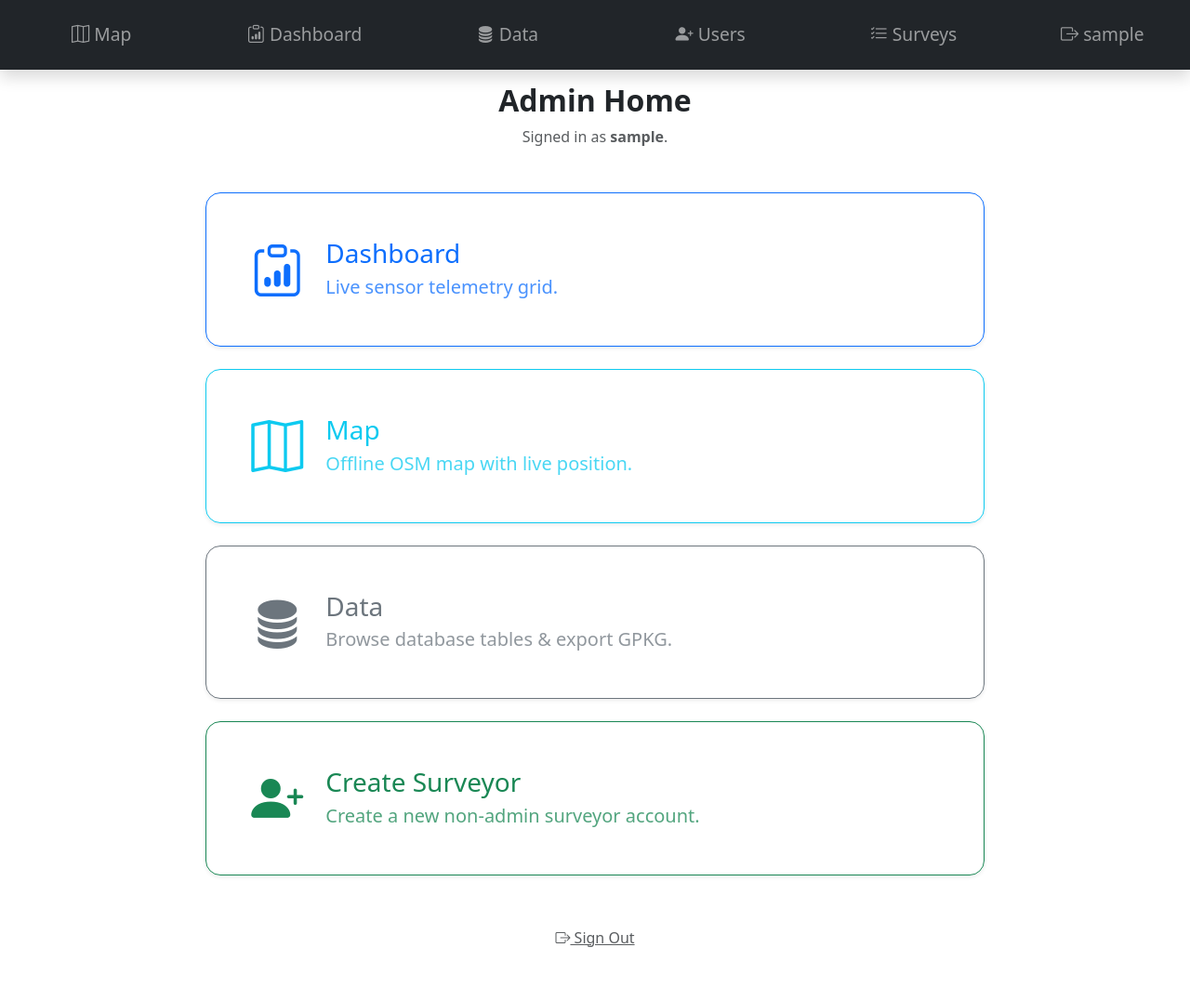
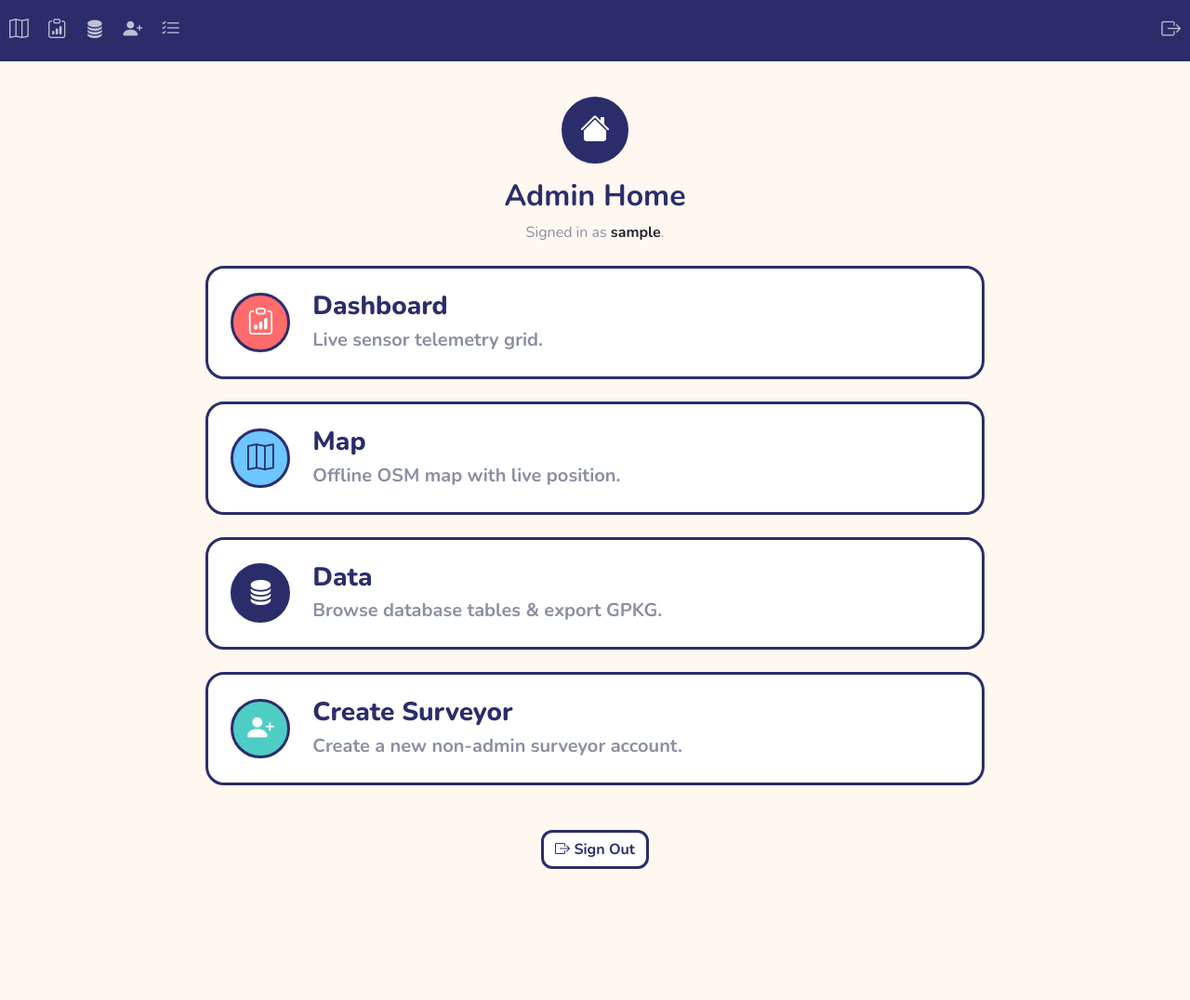
Before and after one commit to severinbro/pace-routing, a Django app: page /admin-home/ in a window 1280 px wide. Shown: the whole page at 93% size. After the commit the page ends 935 px from the top, so only its background shows below. Run offline with Django 5.2, Linux system fonts and the light colour scheme; the visitor is signed in with stand-in values (Sample User, id 1); some libraries are stand-ins or nearby versions.

Commit message:
ui design updated

```diff
--- /dev/null
+++ b/static/css/pace.css
@@ -0,0 +1,252 @@
+/* ============================================================
+   PACE — 2D Flat Playful Design System
+   ============================================================
+   Bright, rounded, no shadows (flat), bold colors, chunky
+   borders, playful hover states. Built on top of Bootstrap 5.
+   ============================================================ */
+
+:root {
+    /* Brand palette — vibrant, flat */
+    --pace-bg:        #FFF8F0;   /* warm off-white canvas */
+    --pace-navy:      #2B2D6B;   /* deep navy for text / nav */
+    --pace-coral:     #FF6B6B;   /* primary accent (coral) */
+    --pace-mint:      #4ECDC4;   /* secondary accent (mint) */
+    --pace-sun:       #FFD93D;   /* tertiary accent (sun yellow) */
+    --pace-sky:       #6EC6FF;   /* info accent (sky blue) */
+    --pace-lavender:  #B19CD9;   /* soft purple */
+    --pace-ink:       #2B2D6B;   /* primary text */
+    --pace-muted:     #8B8FA3;   /* muted text */
+    --pace-card:      #FFFFFF;   /* card surface */
+    --pace-border:    #2B2D6B;   /* chunky border color */
+    --pace-radius:    20px;
+    --pace-radius-sm: 12px;
+    --pace-radius-lg: 28px;
+}
+
+/* ---- Base ---- */
+body {
+    background-color: var(--pace-bg);
+    color: var(--pace-ink);
+    font-family: 'Nunito', 'Segoe UI', system-ui, -apple-system, sans-serif;
+    padding-top: 80px;
+}
+
+h1, h2, h3, h4, h5, h6 {
+    font-weight: 800;
+    color: var(--pace-ink);
+}
+
+.text-muted { color: var(--pace-muted) !important; }
+
+/* ---- Flat Card (no shadow, chunky border, rounded) ---- */
+.pace-card {
+    background: var(--pace-card);
+    border: 3px solid var(--pace-border);
+    border-radius: var(--pace-radius);
+    box-shadow: none;
+    transition: transform 0.15s ease;
+}
+.pace-card-hover:hover {
+    transform: translateY(-3px);
+}
+
+/* ---- Flat Buttons ---- */
+.btn { font-weight: 700; border-radius: var(--pace-radius-sm); }
+.btn-lg { border-radius: var(--pace-radius); }
+
+.btn-pace-primary {
+    background: var(--pace-coral);
+    border: 3px solid var(--pace-border);
+    color: #fff;
+}
+.btn-pace-primary:hover {
+    background: #ff5252;
+    color: #fff;
+    transform: translateY(-2px);
+}
+
+.btn-pace-mint {
+    background: var(--pace-mint);
+    border: 3px solid var(--pace-border);
+    color: #fff;
+}
+.btn-pace-mint:hover {
+    background: #3bb5ac;
+    color: #fff;
+    transform: translateY(-2px);
+}
+
+.btn-pace-sun {
+    background: var(--pace-sun);
+    border: 3px solid var(--pace-border);
+    color: var(--pace-ink);
+}
+.btn-pace-sun:hover {
+    background: #f0c800;
+    color: var(--pace-ink);
+    transform: translateY(-2px);
+}
+
+.btn-pace-sky {
+    background: var(--pace-sky);
+    border: 3px solid var(--pace-border);
+    color: var(--pace-ink);
+}
+.btn-pace-sky:hover {
+    background: #4ab3f0;
+    color: #fff;
+    transform: translateY(-2px);
+}
+
+.btn-pace-outline {
+    background: var(--pace-card);
+    border: 3px solid var(--pace-border);
+    color: var(--pace-ink);
+}
+.btn-pace-outline:hover {
+    background: var(--pace-navy);
+    color: #fff;
+    transform: translateY(-2px);
+}
+
+/* ---- Navbar (flat, bold) ---- */
+.pace-navbar {
+    background: var(--pace-navy) !important;
+    border-bottom: 3px solid var(--pace-border);
+    box-shadow: none !important;
+}
+.pace-navbar .nav-link {
+    color: rgba(255,255,255,0.7) !important;
+    font-weight: 700;
+    border-radius: var(--pace-radius-sm);
+    margin: 0 2px;
+    transition: background 0.15s, color 0.15s;
+}
+.pace-navbar .nav-link:hover {
+    color: #fff !important;
+    background: rgba(255,255,255,0.12);
+}
+.pace-navbar .nav-link.active {
+    color: var(--pace-navy) !important;
+    background: var(--pace-sun);
+}
+.pace-navbar .nav-link i { font-size: 1.3rem; }
+
+/* ---- Badges / Pills ---- */
+.pace-badge {
+    border: 2px solid var(--pace-border);
+    border-radius: 50px;
+    font-weight: 700;
+    padding: 6px 16px;
+}
+
+/* ---- Form Controls ---- */
+.form-control, .form-select {
+    border: 2px solid var(--pace-border);
+    border-radius: var(--pace-radius-sm);
+    font-weight: 600;
+}
+.form-control:focus, .form-select:focus {
+    border-color: var(--pace-coral);
+    box-shadow: none;
+}
+.form-label { font-weight: 700; color: var(--pace-ink); }
+
+/* ---- Range Slider (playful) ---- */
+.form-range {
+    height: 1.5rem;
+}
+.form-range::-webkit-slider-runnable-track {
+    height: 12px;
+    border-radius: 50px;
+    background: var(--pace-bg);
+    border: 2px solid var(--pace-border);
+}
+.form-range::-webkit-slider-thumb {
+    background: var(--pace-mint);
+    height: 1.8rem;
+    width: 1.8rem;
+    border: 3px solid var(--pace-border);
+    border-radius: 50%;
+    margin-top: -9px;
+}
+.form-range::-moz-range-track {
+    height: 12px;
+    border-radius: 50px;
+    background: var(--pace-bg);
+    border: 2px solid var(--pace-border);
+}
+.form-range::-moz-range-thumb {
+    background: var(--pace-mint);
+    height: 1.8rem;
+    width: 1.8rem;
+    border: 3px solid var(--pace-border);
+    border-radius: 50%;
+}
+
+/* ---- Radio Buttons (Likert) ---- */
+.btn-check:checked + .btn {
+    background: var(--pace-coral) !important;
+    color: #fff !important;
+    border-color: var(--pace-border) !important;
+}
+
+/* ---- Big Number Display ---- */
+.pace-big-num {
+    font-size: 3.5rem;
+    font-weight: 900;
+    color: var(--pace-ink);
+    line-height: 1;
+}
+
+/* ---- Icon Tile (playful colored circle behind icon) ---- */
+.pace-icon-tile {
+    width: 64px;
+    height: 64px;
+    border-radius: 50%;
+    border: 3px solid var(--pace-border);
+    display: flex;
+    align-items: center;
+    justify-content: center;
+    font-size: 1.8rem;
+    flex-shrink: 0;
+}
+.pace-icon-tile-coral   { background: var(--pace-coral);    color: #fff; }
+.pace-icon-tile-mint    { background: var(--pace-mint);     color: #fff; }
+.pace-icon-tile-sun     { background: var(--pace-sun);      color: var(--pace-ink); }
+.pace-icon-tile-sky     { background: var(--pace-sky);      color: var(--pace-ink); }
+.pace-icon-tile-lavender{ background: var(--pace-lavender); color: #fff; }
+.pace-icon-tile-navy    { background: var(--pace-navy);     color: #fff; }
+
+/* ---- Data Row (label / value pairs) ---- */
+.pace-data-row {
+    display: flex;
+    justify-content: space-between;
+    align-items: center;
+    padding: 8px 0;
+    border-bottom: 2px dashed #E0E0E8;
+}
+.pace-data-row:last-child { border-bottom: none; }
+.pace-data-row .label { color: var(--pace-muted); font-weight: 600; }
+.pace-data-row .value { font-weight: 800; font-size: 1.15rem; }
+
+/* ---- Section Title ---- */
+.pace-section-title {
+    display: flex;
+    align-items: center;
+    gap: 10px;
+    font-weight: 800;
+    font-size: 1.15rem;
+    margin-bottom: 12px;
+}
+
+/* ---- Alert (flat) ---- */
+.alert {
+    border: 2px solid var(--pace-border);
+    border-radius: var(--pace-radius-sm);
+    box-shadow: none;
+}
+
+/* ---- Utility ---- */
+.pace-rounded { border-radius: var(--pace-radius) !important; }
+.pace-rounded-lg { border-radius: var(--pace-radius-lg) !important; }
--- a/templates/base.html
+++ b/templates/base.html
@@ -7,51 +7,46 @@
     <link rel="stylesheet" href="{% static 'css/bootstrap.min.css' %}">
     <link rel="stylesheet" href="{% static 'css/leaflet.css' %}">
     <link rel="stylesheet" href="{% static 'css/bootstrap-icons.min.css' %}">
+    <link rel="stylesheet" href="{% static 'css/pace.css' %}">
+    <link href="https://fonts.googleapis.com/css2?family=Nunito:wght@400;600;700;800;900&display=swap" rel="stylesheet">
 
     <script src="{% static 'js/leaflet.js' %}"></script>
     <script src="{% static 'js/bootstrap.bundle.min.js' %}"></script>
     <script src="{% static 'js/chart.umd.js' %}"></script>
-
-    <style>
-        /* Custom Tablet-Friendly Styling */
-        body { padding-top: 65px; }
-        .nav-item { flex: 1; text-align: center; }
-        .nav-link { font-size: 1.2rem; padding: 15px !important; }
-    </style>
 </head>
 <body>
-    <nav class="navbar navbar-expand navbar-dark bg-dark fixed-top shadow">
-        <div class="navbar-nav w-100">
+    <nav class="navbar navbar-expand fixed-top pace-navbar">
+        <div class="navbar-nav w-100 d-flex flex-row">
 
             {% if request.user.is_authenticated and request.user.is_staff %}
                 <a class="nav-item nav-link {% if request.resolver_match.url_name == 'map_tab' %}active{% endif %}" href="{% url 'map_tab' %}">
-                    <i class="bi bi-map"></i> Map
+                    <i class="bi bi-map"></i>
                 </a>
                 <a class="nav-item nav-link {% if request.resolver_match.url_name == 'dashboard_tab' %}active{% endif %}" href="{% url 'dashboard_tab' %}">
-                    <i class="bi bi-clipboard-data"></i> Dashboard
+                    <i class="bi bi-clipboard-data"></i>
                 </a>
                 <a class="nav-item nav-link" href="{% url 'admin:index' %}">
-                    <i class="bi bi-database-fill"></i> Data
+                    <i class="bi bi-database-fill"></i>
                 </a>
                 <a class="nav-item nav-link {% if request.resolver_match.url_name == 'create_user' %}active{% endif %}" href="{% url 'create_user' %}">
-                    <i class="bi bi-person-plus-fill"></i> Users
+                    <i class="bi bi-person-plus-fill"></i>
                 </a>
             {% endif %}
 
             <a class="nav-item nav-link {% if 'survey' in request.resolver_match.url_name %}active{% endif %}" href="{% url 'surveys_tab' %}">
-                <i class="bi bi-list-check"></i> Surveys
+                <i class="bi bi-list-check"></i>
             </a>
 
             {% if request.user.is_authenticated %}
-                <form class="nav-item d-flex" method="post" action="{% url 'admin_logout' %}">
+                <form class="nav-item d-flex ms-auto" method="post" action="{% url 'admin_logout' %}">
                     {% csrf_token %}
                     <button type="submit" class="nav-link btn btn-link border-0 w-100 text-decoration-none">
-                        <i class="bi bi-box-arrow-right"></i> {{ request.user.username }}
+                        <i class="bi bi-box-arrow-right"></i>
                     </button>
                 </form>
             {% else %}
-                <a class="nav-item nav-link {% if request.resolver_match.url_name == 'admin_login' %}active{% endif %}" href="{% url 'admin_login' %}">
-                    <i class="bi bi-box-arrow-in-right"></i> Sign In
+                <a class="nav-item nav-link ms-auto {% if request.resolver_match.url_name == 'admin_login' %}active{% endif %}" href="{% url 'admin_login' %}">
+                    <i class="bi bi-box-arrow-in-right"></i>
                 </a>
             {% endif %}
 
--- a/templates/data_cube/admin_home.html
+++ b/templates/data_cube/admin_home.html
@@ -1,47 +1,50 @@
 {% extends "base.html" %}
 {% block content %}
 <div class="text-center mt-4">
+    <div class="pace-icon-tile pace-icon-tile-navy mx-auto mb-3" style="width:72px;height:72px;font-size:2rem;">
+        <i class="bi bi-house-fill"></i>
+    </div>
     <h2 class="fw-bold">Admin Home</h2>
-    <p class="text-muted">Signed in as <strong>{{ request.user.username }}</strong>.</p>
+    <p class="text-muted">Signed in as <strong class="text-dark">{{ request.user.username }}</strong>.</p>
 </div>
 
-<div class="d-grid gap-4 col-lg-8 mx-auto mt-5">
-    <a href="{% url 'dashboard_tab' %}" class="btn btn-outline-primary btn-lg p-5 rounded-4 shadow-sm text-start">
+<div class="d-grid gap-4 col-lg-8 mx-auto mt-4">
+    <a href="{% url 'dashboard_tab' %}" class="btn btn-pace-outline btn-lg p-4 text-start pace-card-hover">
         <div class="d-flex align-items-center">
-            <div class="display-4 me-4"><i class="bi bi-clipboard-data"></i></div>
+            <div class="pace-icon-tile pace-icon-tile-coral me-4"><i class="bi bi-clipboard-data"></i></div>
             <div>
                 <h3 class="mb-1">Dashboard</h3>
-                <p class="mb-0 opacity-75">Live sensor telemetry grid.</p>
+                <p class="mb-0 text-muted">Live sensor telemetry grid.</p>
             </div>
         </div>
     </a>
 
-    <a href="{% url 'map_tab' %}" class="btn btn-outline-info btn-lg p-5 rounded-4 shadow-sm text-start">
+    <a href="{% url 'map_tab' %}" class="btn btn-pace-outline btn-lg p-4 text-start pace-card-hover">
         <div class="d-flex align-items-center">
-            <div class="display-4 me-4"><i class="bi bi-map"></i></div>
+            <div class="pace-icon-tile pace-icon-tile-sky me-4"><i class="bi bi-map"></i></div>
             <div>
                 <h3 class="mb-1">Map</h3>
-                <p class="mb-0 opacity-75">Offline OSM map with live position.</p>
+                <p class="mb-0 text-muted">Offline OSM map with live position.</p>
             </div>
         </div>
     </a>
 
-    <a href="{% url 'admin:index' %}" class="btn btn-outline-secondary btn-lg p-5 rounded-4 shadow-sm text-start">
+    <a href="{% url 'admin:index' %}" class="btn btn-pace-outline btn-lg p-4 text-start pace-card-hover">
         <div class="d-flex align-items-center">
-            <div class="display-4 me-4"><i class="bi bi-database-fill"></i></div>
+            <div class="pace-icon-tile pace-icon-tile-navy me-4"><i class="bi bi-database-fill"></i></div>
             <div>
                 <h3 class="mb-1">Data</h3>
-                <p class="mb-0 opacity-75">Browse database tables &amp; export GPKG.</p>
+                <p class="mb-0 text-muted">Browse database tables &amp; export GPKG.</p>
             </div>
         </div>
     </a>
 
-    <a href="{% url 'create_user' %}" class="btn btn-outline-success btn-lg p-5 rounded-4 shadow-sm text-start">
+    <a href="{% url 'create_user' %}" class="btn btn-pace-outline btn-lg p-4 text-start pace-card-hover">
         <div class="d-flex align-items-center">
-            <div class="display-4 me-4"><i class="bi bi-person-plus-fill"></i></div>
+            <div class="pace-icon-tile pace-icon-tile-mint me-4"><i class="bi bi-person-plus-fill"></i></div>
             <div>
                 <h3 class="mb-1">Create Surveyor</h3>
-                <p class="mb-0 opacity-75">Create a new non-admin surveyor account.</p>
+                <p class="mb-0 text-muted">Create a new non-admin surveyor account.</p>
             </div>
         </div>
     </a>
@@ -50,7 +53,7 @@
 <div class="text-center mt-5 mb-5">
     <form method="post" action="{% url 'admin_logout' %}" class="d-inline">
         {% csrf_token %}
-        <button type="submit" class="btn btn-link text-muted">
+        <button type="submit" class="btn btn-pace-outline">
             <i class="bi bi-box-arrow-right"></i> Sign Out
         </button>
     </form>
```
Also changed, not shown: templates/admin/index.html (+11 -5 lines), templates/data_cube/create_user.html (+7 -4 lines), templates/data_cube/dashboard.html (+96 -79 lines), templates/data_cube/login.html (+7 -4 lines), templates/data_cube/map.html (+12 -13 lines), templates/data_cube/survey_environment.html (+8 -5 lines), templates/data_cube/survey_priority.html (+8 -10 lines), templates/data_cube/surveys_lobby.html (+11 -8 lines).
